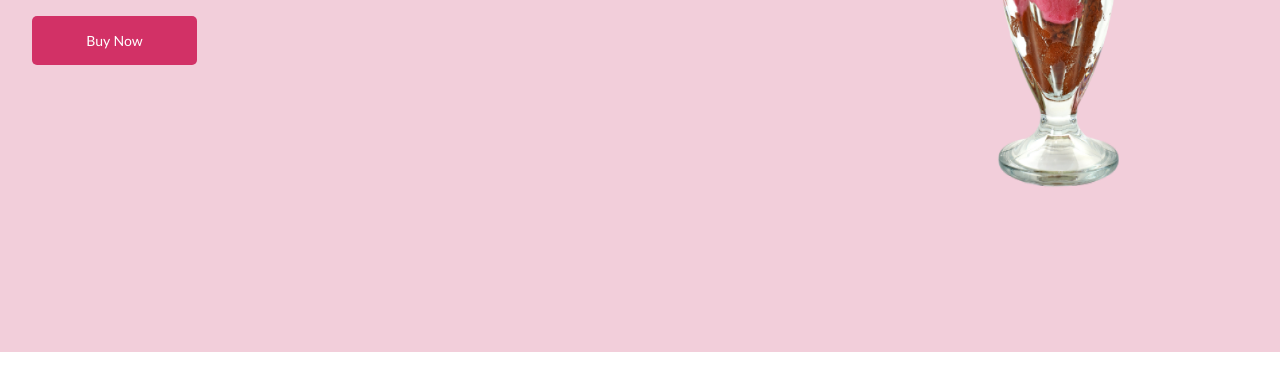
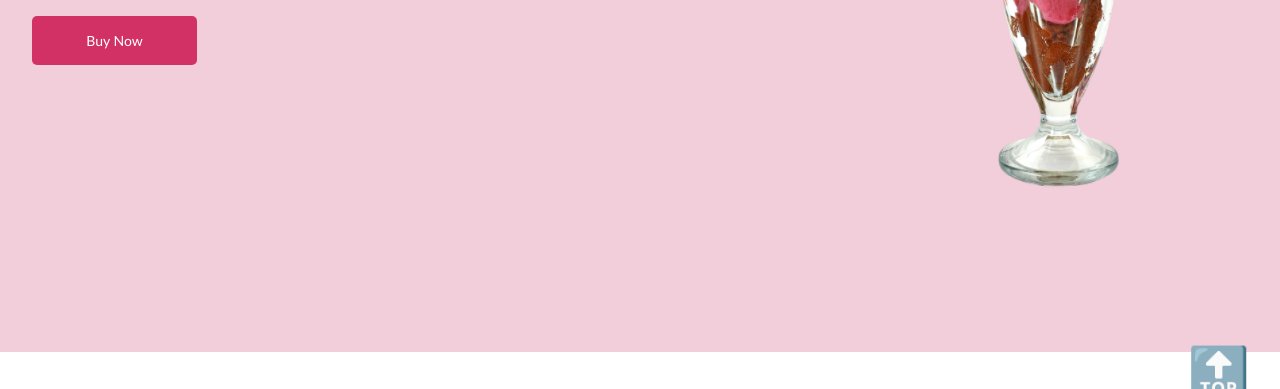
Before and after one commit to bexruzFrontDev/figma2umid, a plain HTML site: page index.html in a window 1280 px wide. Shown: the part 368-757 px from the top of the page. Drawn offline with Linux system fonts and the light colour scheme.

Commit message:
Update index.css

```diff
--- a/index.css
+++ b/index.css
@@ -105,3 +105,14 @@ main{
   margin: 40px 0;
 
 }
+.top{
+  text-decoration: none;
+  font-size: 50px;
+  position: fixed;
+  z-index: 99;
+  bottom: 30px;
+  right: 30px;
+}
+html{
+  scroll-behavior: smooth;
+}
```
